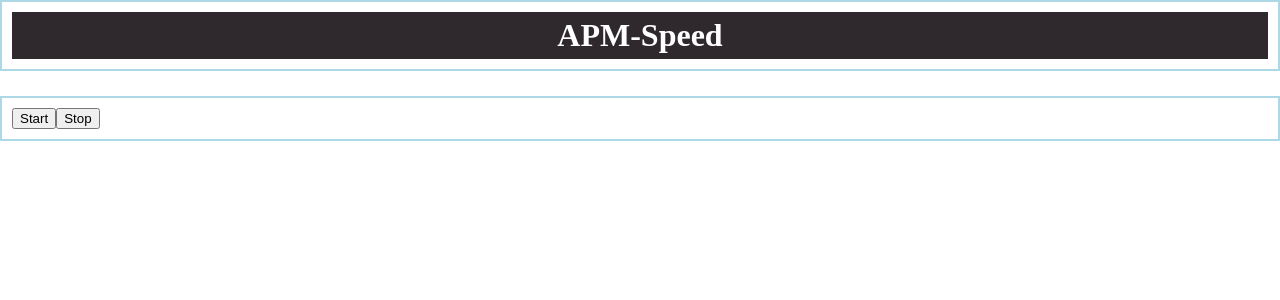
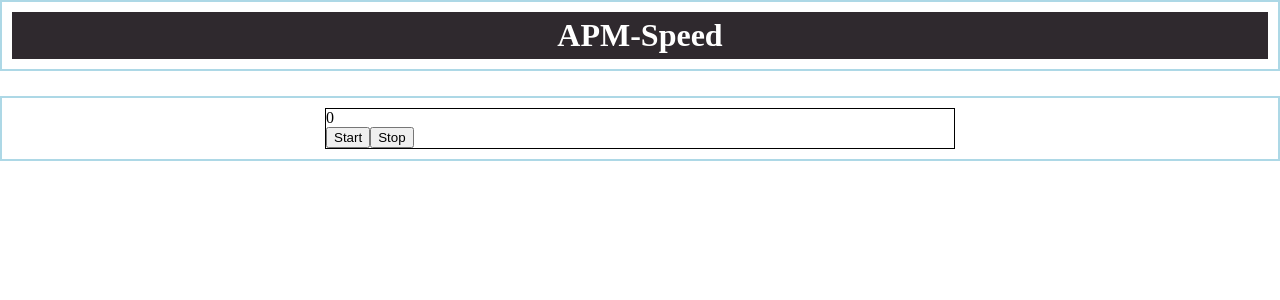
Before and after one commit to Noelcarino/APM-Speed, a React (Create React App) app in the folder apm-speed/: page / in a window 1280 px wide. Shown: the top 300 px of the page. Built offline with nearby package versions, Linux system fonts and the light colour scheme.

Commit message:
6/09 | got start method to settimer interval

```diff
--- a/apm-speed/public/css/style.css
+++ b/apm-speed/public/css/style.css
@@ -44,9 +44,9 @@ html {
     margin: 0px auto;
 }
 
-/* CONTROLLER STYLES
+/* TIMER STYLES
 **********************************************************************************/
-.controller-container {
+.timer-container {
     margin: auto;
     width: 100%;
 
@@ -55,6 +55,11 @@ html {
     border: 2px solid lightblue;
     margin-bottom: 25px;
 }
+.component-timer-container {
+    border: 1px solid black;
+    width: 50%;
+    margin: 0px auto;
+}
 .controller-btn-container {
     display: flex;
     flex-direction: row;
--- a/apm-speed/src/App.js
+++ b/apm-speed/src/App.js
@@ -1,6 +1,6 @@
 import React from 'react';
 import Header from './components/Header';
-import Controls from './components/Controls';
+import Timer from './components/Timer';
 
 export default class App extends React.Component {
   render(){
@@ -11,8 +11,8 @@ export default class App extends React.Component {
           <Header />
         </div>
 
-        <div className="controller-container">
-          <Controls />
+        <div className="timer-container">
+          <Timer />
         </div>
 
       </div>
--- a/apm-speed/src/components/Controls.js
+++ b/apm-speed/src/components/Timer.js
@@ -1,6 +1,5 @@
 import React from 'react';
-
-export default class Controls extends React.Component {
+export default class Timer extends React.Component {
     constructor(props){
         super(props);
         this.state = {
@@ -10,9 +9,14 @@ export default class Controls extends React.Component {
         this.stopTimer = this.stopTimer.bind(this);
     }
     startTimer(){
+        let time = 0;
         if (!this.state.timerStarted) {
             this.setState({timerStarted: true});
-            console.log("timer started");
+            setInterval( () => {
+                document.getElementById('timer-container').innerHTML = time;
+                time++;
+            } , 1000)
+
         } else console.log("timer running");
     }
     stopTimer(){
@@ -24,10 +28,16 @@ export default class Controls extends React.Component {
     }
     render(){
         return (
-            <div className="controller-btn-container">
-                <button onClick={this.startTimer}>Start</button>
-                <button onClick={this.stopTimer}>Stop</button>
+            <div className="component-timer-container">
+
+                <div id="timer-container" className="time-container">0</div>
+
+                <div className="controller-btn-container">
+                    <button onClick={this.startTimer}>Start</button>
+                    <button onClick={this.stopTimer}>Stop</button>
+                </div>
             </div>
+
         )
     }
 }
```
